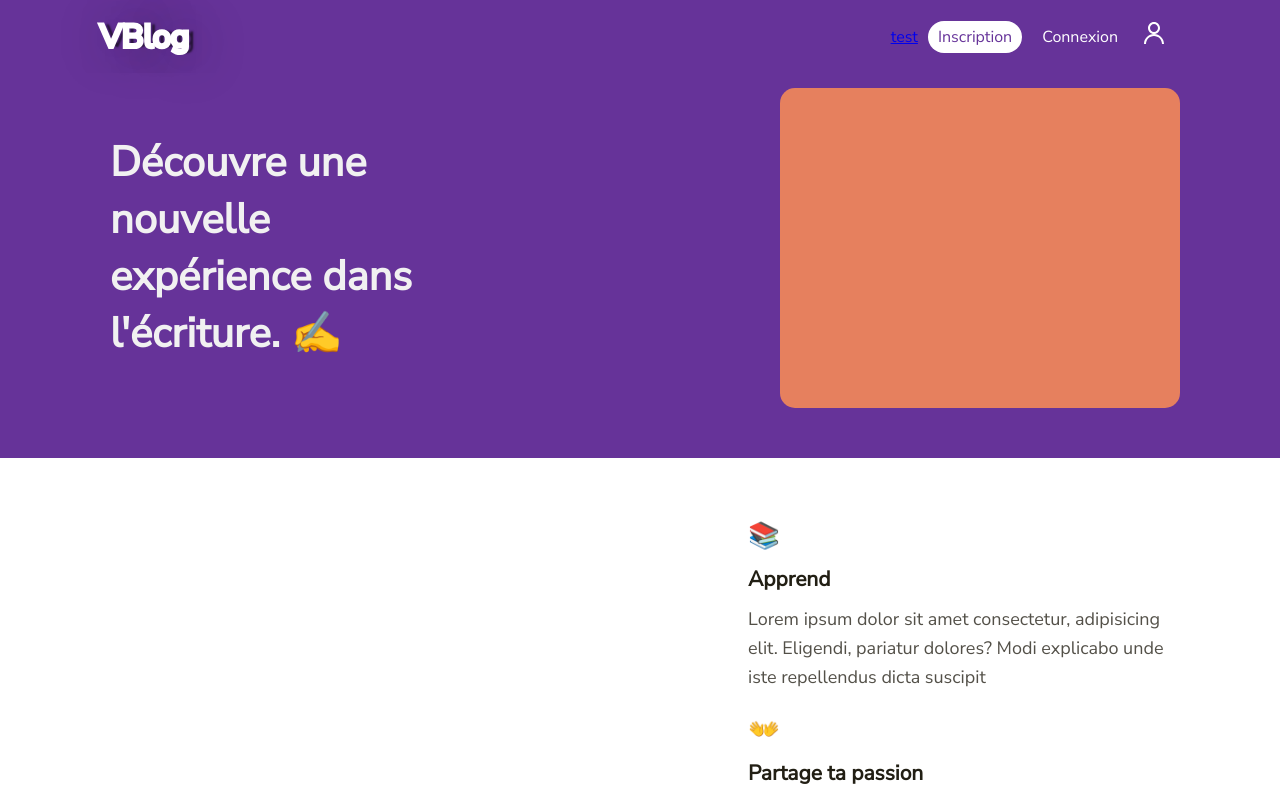
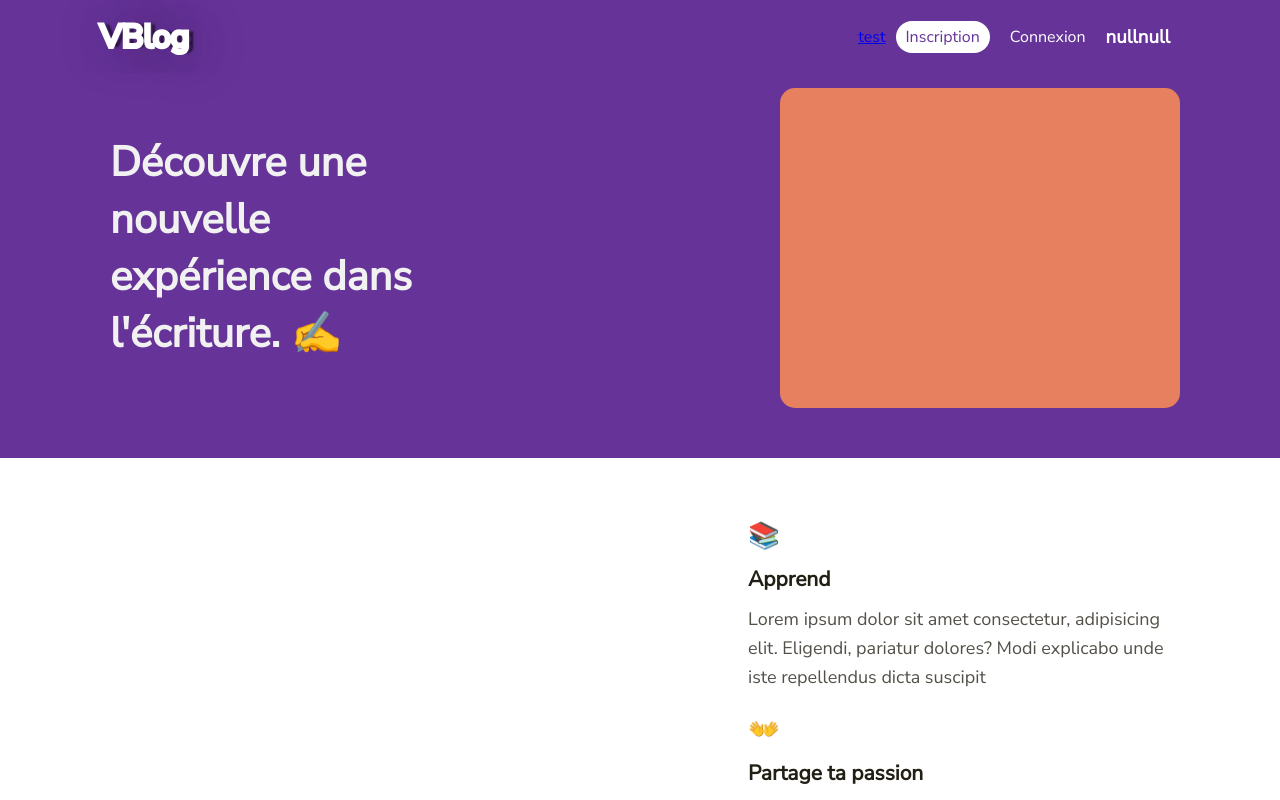
Before and after one commit to Yanick89/VBlog, a Vue app: page /#/ in a window 1280 px wide. Shown: the top 800 px of the page. Built offline with nearby package versions, Linux system fonts and the light colour scheme.

Commit message:
👌 Code review : clean, change & review code

```diff
--- a/src/components/view/userAvatar.vue
+++ b/src/components/view/userAvatar.vue
@@ -1,20 +1,12 @@
 <template>
  <div>
-    <span>
-      <svg width="32px" height="32px" viewBox="0 0 16 16" version="1.1" xmlns:xlink="http://www.w3.org/1999/xlink" xmlns="http://www.w3.org/2000/svg">
-        <defs>
-          <path d="M0 0L16 0L16 16L0 16L0 0Z" id="path_1" />
-          <clipPath id="mask_1">
-            <use xlink:href="#path_1" />
-          </clipPath>
-        </defs>
-        <g id="Contacts-icon">
-          <path d="M0 0L16 0L16 16L0 16L0 0Z" id="Background" fill="none" fill-rule="evenodd" stroke="none" />
-          <g clip-path="url(#mask_1)">
-            <path d="M8 2C6.34766 2 5 3.34766 5 5C5 6.65234 6.34766 8 8 8C9.65234 8 11 6.65234 11 5C11 3.34766 9.65234 2 8 2L8 2ZM8 8C5.24609 8 3 10.2461 3 13L4 13C4 10.7852 5.78516 9 8 9C10.2148 9 12 10.7852 12 13L13 13C13 10.2461 10.7539 8 8 8L8 8ZM8 3C9.10938 3 10 3.89063 10 5C10 6.10938 9.10938 7 8 7C6.89063 7 6 6.10938 6 5C6 3.89063 6.89063 3 8 3L8 3Z" id="Shape" fill="#FFFFFF" fill-rule="evenodd" stroke="none" />
-          </g>
-        </g>
-      </svg>
+    <div class="img-profile" v-if="userInfos.profilPhoto">
+      <img :src="userInfos.profilPhoto" alt="profil photo">
+    </div>
+    <span v-else>
+      <h3 class="img-letter">
+        {{ firstLetter + '' +  secondLetter}}
+      </h3>
     </span>
  </div>
 </template>
@@ -22,6 +14,19 @@
 <script>
 export default {
   name: 'user',
+  props:{
+      firstLetter:{
+        default: null,
+        type: String
+      },
+      secondLetter:{
+        default: null,
+        type: String
+      },
+      userInfos:{
+        default: {}
+      }
+  },
   data () {
     return {
       // msg: "Bienvenue dans l'Appli Vue.js"
@@ -29,8 +34,3 @@ export default {
   }
 }
 </script>
-
-<!-- Add "scoped" attribute to limit CSS to this component only -->
-<style scoped>
-
-</style>
```
